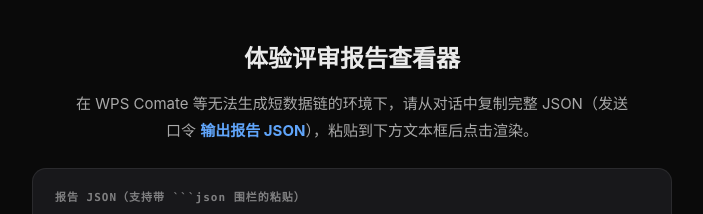
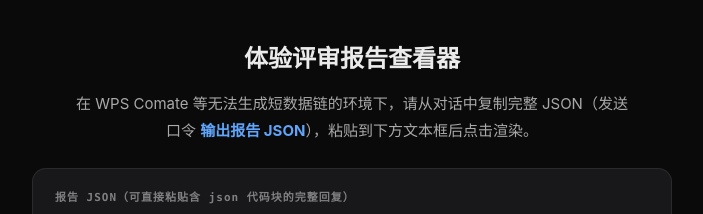
Before and after one commit to zhaochun1003-bot/audit-report-viewer, a plain HTML site: page index.html in a window 1280 px wide. Shown: the top 214 px of the page, without its empty margins (288-991 px from the left). Drawn offline with Linux system fonts and the light colour scheme.

Commit message:
Fix paste label (readable Chinese)

```diff
--- a/index.html
+++ b/index.html
@@ -465,7 +465,7 @@
       <h2>体验评审报告查看器</h2>
       <p class="lead">在 WPS Comate 等无法生成短数据链的环境下，请从对话中复制完整 JSON（发送口令 <strong style="color:var(--brand)">输出报告 JSON</strong>），粘贴到下方文本框后点击渲染。</p>
       <div class="paste-panel">
-        <label for="paste-json">报告 JSON（支持带 \`\`\`json 围栏的粘贴）</label>
+        <label for="paste-json">报告 JSON（可直接粘贴含 json 代码块的完整回复）</label>
         <textarea id="paste-json" placeholder="{ &quot;title&quot;: &quot;…&quot;, &quot;date&quot;: &quot;…&quot;, … }" spellcheck="false"></textarea>
         <div id="paste-err" class="paste-err"></div>
         <div class="paste-actions">
```
